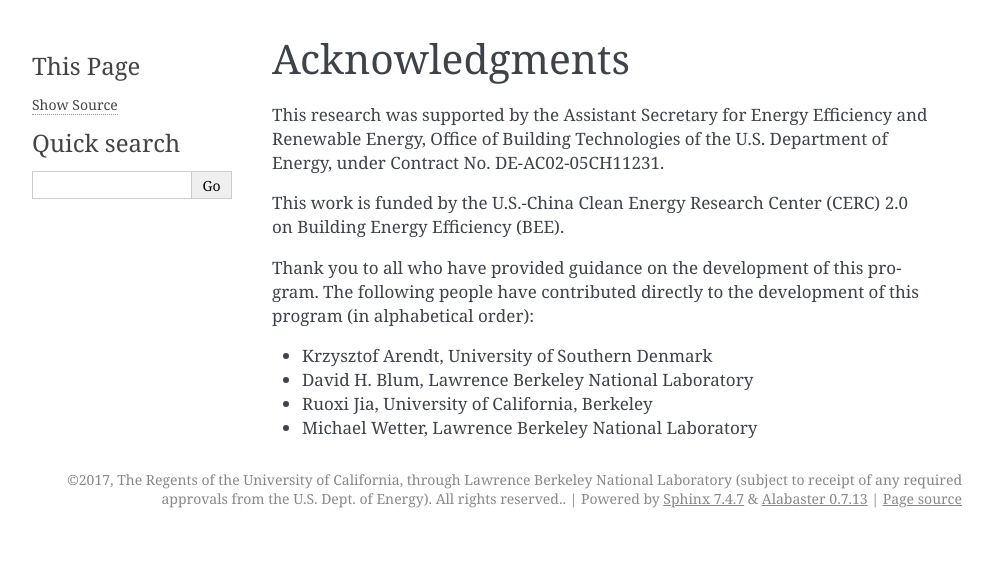
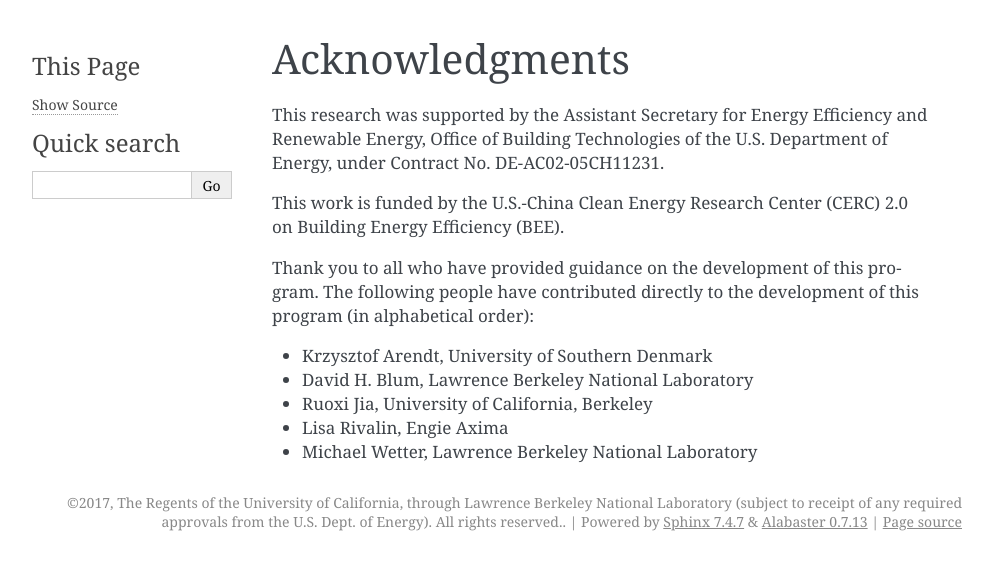
Before and after one commit to lbl-srg/MPCPy, a Sphinx documentation site: the page built from doc/userGuide/source/acknowledgements.rst, in a window 1280 px wide. Shown: the top 570 px of the page, without its empty margins (148-1141 px from the left). Built offline with Sphinx 7.4.7, drawn with Linux system fonts in a browser that asks for light colours.

Commit message:
Update acknowledgements.

```diff
--- a/doc/userGuide/source/acknowledgements.rst
+++ b/doc/userGuide/source/acknowledgements.rst
@@ -10,4 +10,5 @@ Thank you to all who have provided guidance on the development of this program.
 - Krzysztof Arendt, University of Southern Denmark
 - David H. Blum, Lawrence Berkeley National Laboratory
 - Ruoxi Jia, University of California, Berkeley
+- Lisa Rivalin, Engie Axima
 - Michael Wetter, Lawrence Berkeley National Laboratory
```
